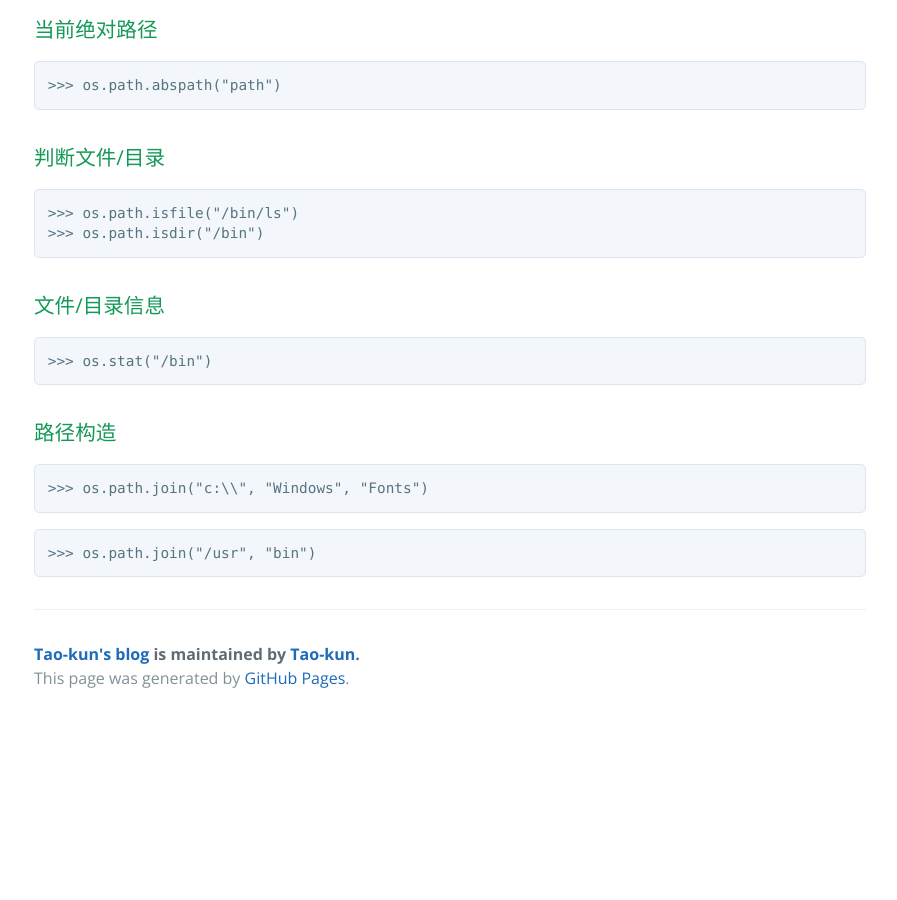
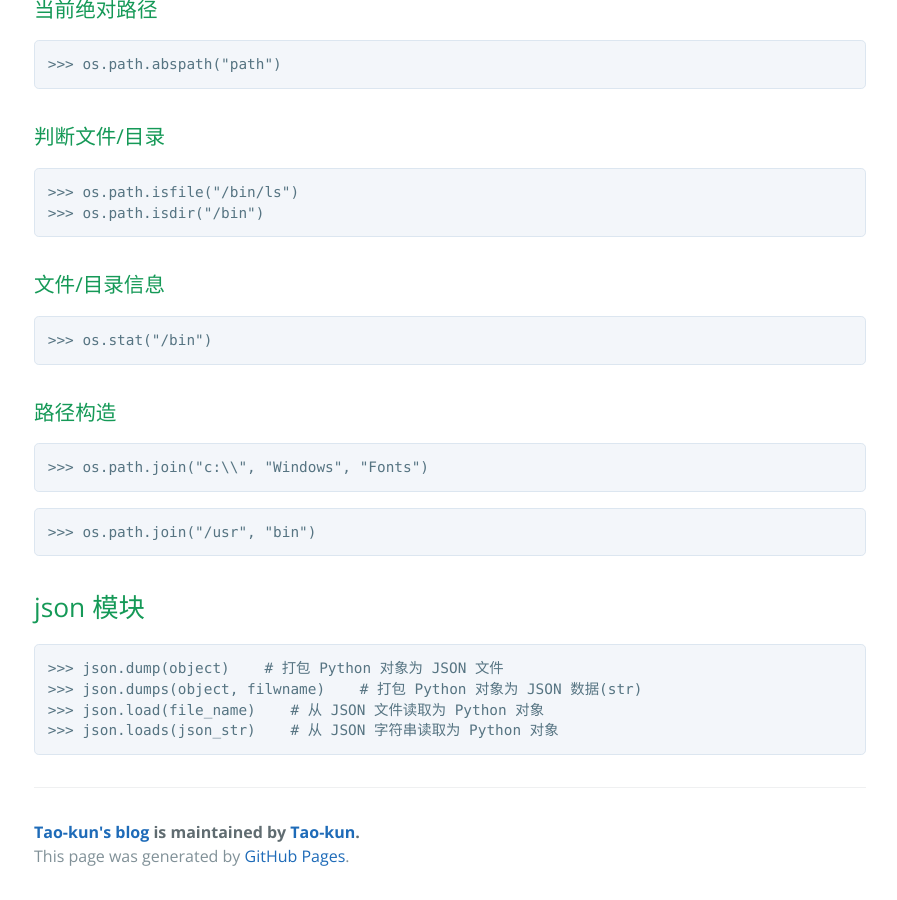
Before and after one commit to Tao-kun/Tao-kun.github.io, a Jekyll site: the page built from _posts/2017-04-23-python-note.markdown, in a window 1280 px wide and 900 px high, scrolled down 1920 px. Shown: the whole window, without its empty margins (190-1087 px from the left). Built offline with Jekyll 4.4.1, drawn with Linux system fonts in a browser that asks for light colours; before the commit the page ends 2642 px from its top, so only the background shows below that; some of the changed text lies outside the part shown.

Commit message:
update article

````diff
--- a/_posts/2017-04-22-math-formula.markdown
+++ b/_posts/2017-04-22-math-formula.markdown
@@ -11,7 +11,11 @@ categories: main analysis algebra
 
 ### 二元函数的二重积分 计算公式
 
-$$\iint_{D}f(x,y)\mathrm{d}\sigma = \int_{a}^{b}\mathrm{d}x\int_{\phi_{1}(x)}^{\phi_{2}(x)}f(x,y)\mathrm{d}y = \int_{c}^{d}\mathrm{d}y\int_{\psi_{1}(y)}^{\psi_{2}(y)}f(x,y)\mathrm{d}x$$
+$$
+ \iint_{D}f(x,y)\mathrm{d}\sigma \\
+ & = \int_{a}^{b}\mathrm{d}x\int_{\phi_{1}(x)}^{\phi_{2}(x)}f(x,y)\mathrm{d}y \\
+ & = \int_{c}^{d}\mathrm{d}y\int_{\psi_{1}(y)}^{\psi_{2}(y)}f(x,y)\mathrm{d}x
+$$
 
 D 是由 $$x=a$$、$$x=b$$、$$y=\phi_{1}(x)$$、$$y=\phi_{2}(x)$$ （或 $$y=c$$、$$y=d$$、$$x=\psi_{1}(y)$$、$$x=\psi_{2}(y)$$） 围成的二维平面区域
 
--- a/_posts/2017-04-23-python-note.markdown
+++ b/_posts/2017-04-23-python-note.markdown
@@ -91,3 +90,11 @@ Python的笔记，不定期更新。
 ```
 >>> os.path.join("/usr", "bin")
 ```
+
+## json 模块
+```
+>>> json.dump(object)    # 打包 Python 对象为 JSON 文件
+>>> json.dumps(object, filwname)    # 打包 Python 对象为 JSON 数据(str)
+>>> json.load(file_name)    # 从 JSON 文件读取为 Python 对象
+>>> json.loads(json_str)    # 从 JSON 字符串读取为 Python 对象
+```
````
Also changed, not shown: other parts of _posts/2017-04-23-python-note.markdown (+1 -2 lines).
